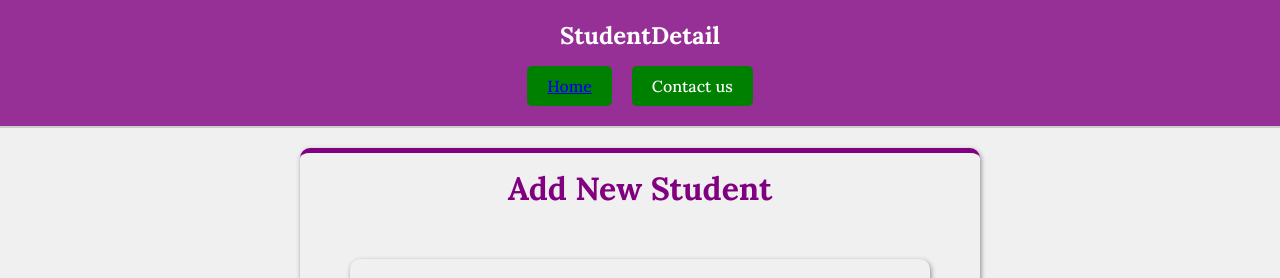
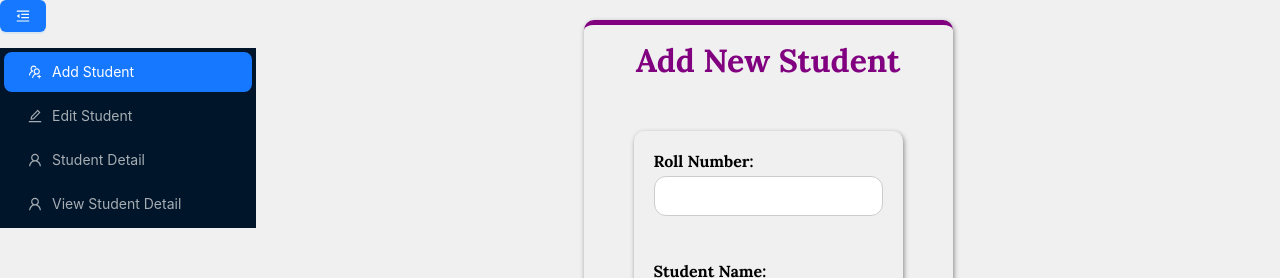
Before and after one commit to UzairAhmed250/student-data, a React (Create React App) app: page /student/create in a window 1280 px wide. Shown: the top 278 px of the page. Built offline with nearby package versions, Linux system fonts and the light colour scheme; no server answers.

Commit message:
adding-layout

```diff
--- a/package.json
+++ b/package.json
@@ -8,6 +8,7 @@
     "@testing-library/jest-dom": "^6.6.3",
     "@testing-library/react": "^16.2.0",
     "@testing-library/user-event": "^13.5.0",
+    "antd": "^5.26.4",
     "firebase": "^11.6.1",
     "react": "^19.0.0",
     "react-dom": "^19.0.0",
--- a/src/App.css
+++ b/src/App.css
@@ -5,7 +5,7 @@
 }
 
 .container{
-  margin: 20px 300px;
+  margin: 20px auto;
   padding: 15px 0;
   border-radius: 10px;
   box-shadow: 1px 2px 5px #888888;
@@ -16,6 +16,7 @@
   align-items: center;
   height: 100vh; */
   height: auto;
+  max-width: 1440px;
 
 
 }
--- /dev/null
+++ b/src/components/layout/protectedLayout.jsx
@@ -0,0 +1,12 @@
+import React from 'react'
+import { Outlet } from 'react-router-dom'
+import Sider from './sider'
+
+export default function ProtectedLayout() {
+  return (
+    <div style={{display: "flex"}}>
+        <Sider />
+        <Outlet />
+    </div>
+  )
+}
--- /dev/null
+++ b/src/components/layout/sider.jsx
@@ -0,0 +1,40 @@
+import React, { useState } from 'react';
+import {
+  EditOutlined,
+  MenuFoldOutlined,
+  MenuUnfoldOutlined,
+  UsergroupAddOutlined,
+  UserOutlined,
+} from '@ant-design/icons';
+import { Button, Menu } from 'antd';
+import { Link } from 'react-router-dom';
+const items = [
+  { key: '1', icon: <UsergroupAddOutlined />, label: 'Add Student', Link: "/StudentTable"   },
+  { key: '2', icon: <EditOutlined />, label: 'Edit Student' },
+  { key: '3', icon: <UserOutlined />, label: 'Student Detail' },
+  { key: '4', icon: <UserOutlined />, label: 'View Student Detail' },
+//   { key: '5', icon: <ContainerOutlined />, label: 'Option 3' },
+
+];
+const Sider = () => {
+  const [collapsed, setCollapsed] = useState(false);
+  const toggleCollapsed = () => {
+    setCollapsed(!collapsed);
+  };
+  return (
+    <div style={{ width: 256 ,}}>
+      <Button type="primary" onClick={toggleCollapsed} style={{ marginBottom: 16 }}>
+        {collapsed ? <MenuUnfoldOutlined /> : <MenuFoldOutlined />}
+      </Button>
+      <Menu
+        defaultSelectedKeys={['1']}
+        defaultOpenKeys={['sub1']}
+        mode="inline"
+        theme="dark"
+        inlineCollapsed={collapsed}
+        items={items}
+      />
+    </div>
+  );
+};
+export default Sider;
```
Also changed, not shown: src/App.js (+16 -6 lines), 2 other files (tests, documents, lock files or other folders).
